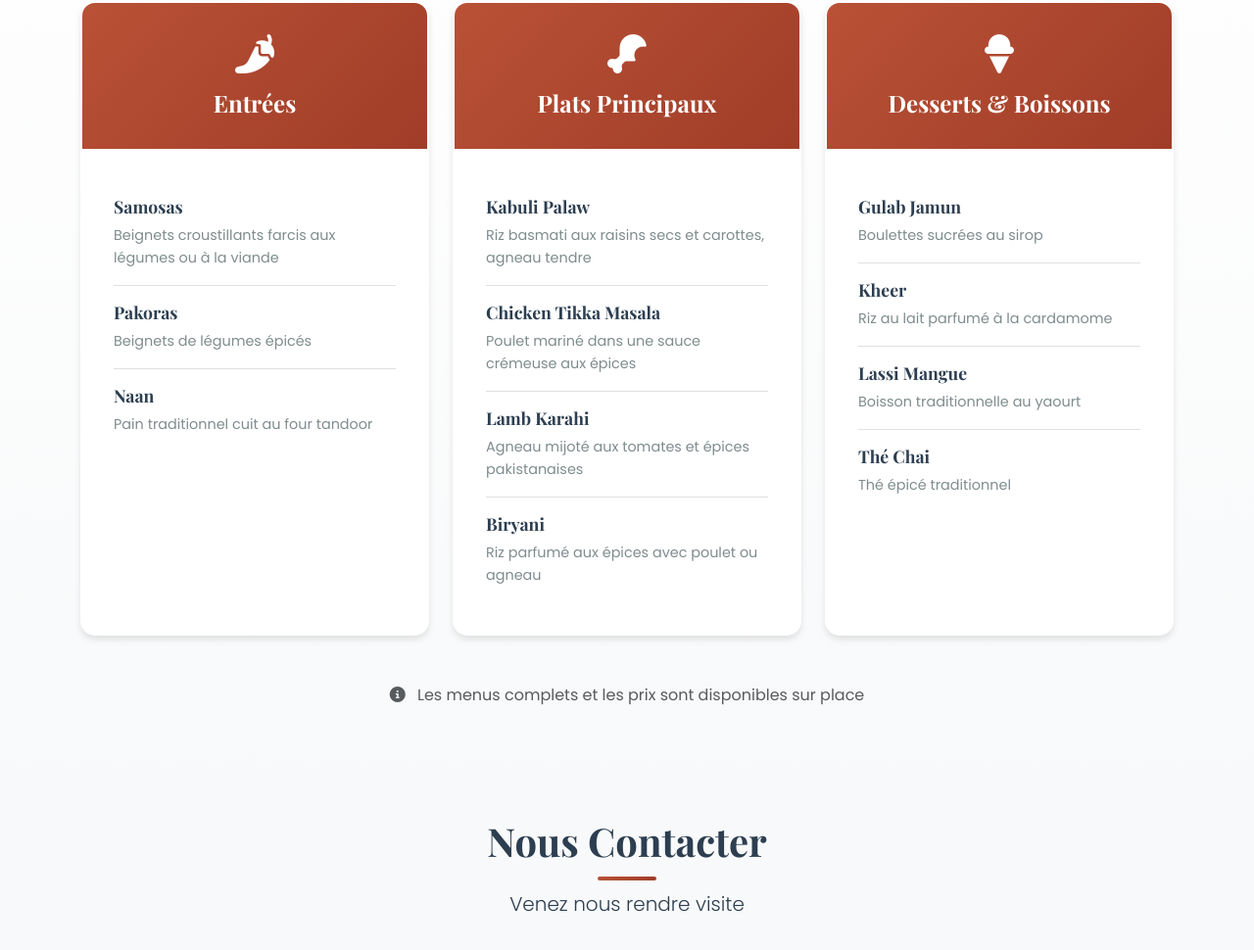
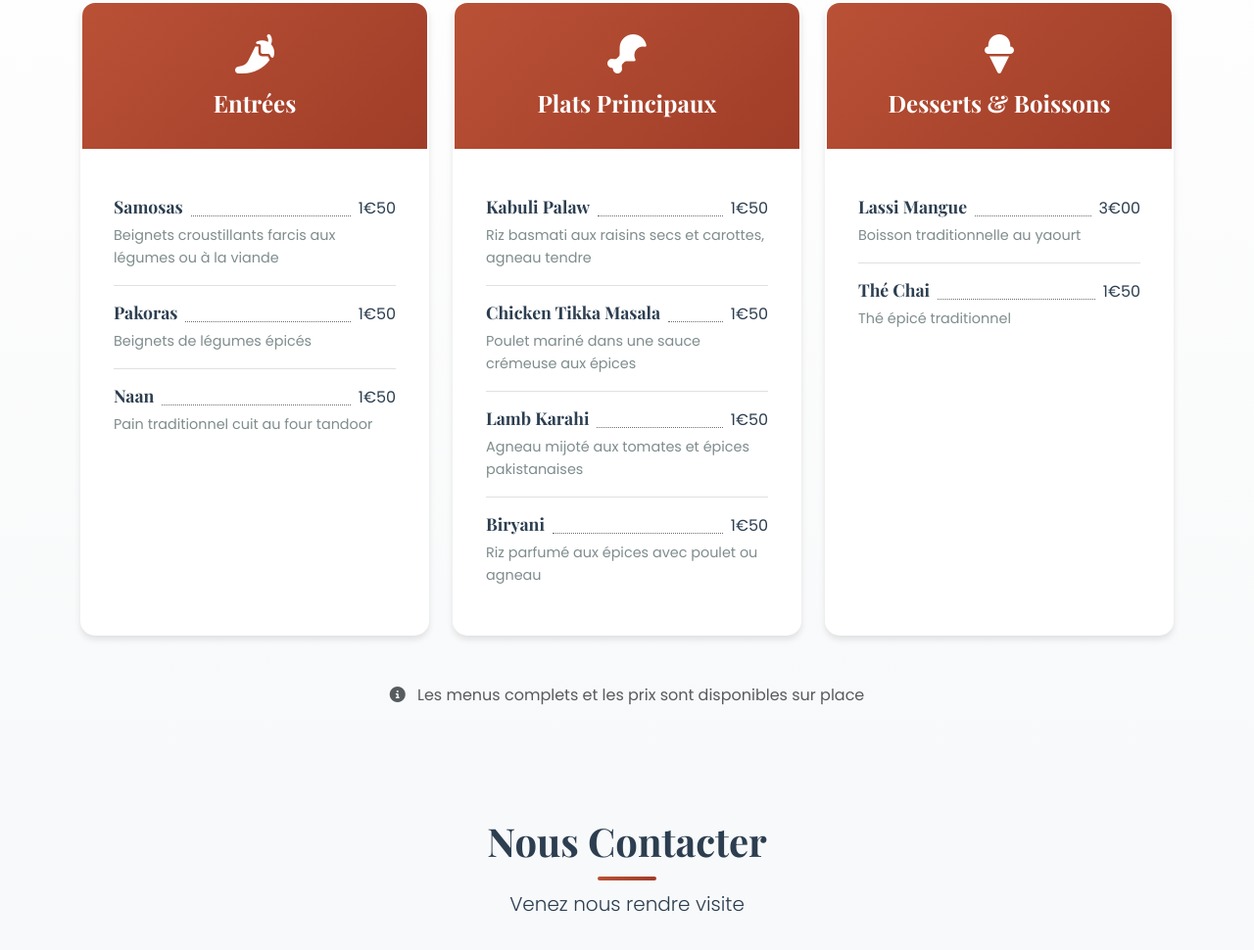
Before and after one commit to Soso7510/skr-preview, a plain HTML site: page index.html in a window 1280 px wide. Shown: the part 2138-3108 px from the top of the page at 98% size. Drawn offline with nearby package versions, Linux system fonts and the light colour scheme.

Commit message:
add price

```diff
--- a/index.html
+++ b/index.html
@@ -134,8 +134,7 @@
             <div class="row align-items-center">
                 <div class="col-lg-6 mb-4 mb-lg-0">
                     <div class="about-image-wrapper">
-                        <img src="images/rest.png" alt="Restaurant Interior"
-                            class="img-fluid rounded shadow-lg"
+                        <img src="images/rest.png" alt="Restaurant Interior" class="img-fluid rounded shadow-lg"
                             onerror="this.src='https://images.unsplash.com/photo-1517248135467-4c7edcad34c4?w=600&h=400&fit=crop'">
                     </div>
                 </div>
@@ -196,15 +195,30 @@
                         </div>
                         <div class="menu-card-body">
                             <div class="menu-item">
-                                <h5>Samosas</h5>
+                                <div class="menu-line">
+                                    <h5 class="item">Samosas</h5>
+                                    <span class="leader"></span>
+                                    <span class="price">1€50</span>
+                                </div>
+
                                 <p>Beignets croustillants farcis aux légumes ou à la viande</p>
                             </div>
                             <div class="menu-item">
-                                <h5>Pakoras</h5>
+                                <div class="menu-line">
+                                    <h5 class="item">Pakoras</h5>
+                                    <span class="leader"></span>
+                                    <span class="price">1€50</span>
+                                </div>
+
                                 <p>Beignets de légumes épicés</p>
                             </div>
                             <div class="menu-item">
+                                <div class="menu-line">
                                     <h5>Naan</h5>
+                                    <span class="leader"></span>
+                                    <span class="price">1€50</span>
+                                </div>
+
                                 <p>Pain traditionnel cuit au four tandoor</p>
                             </div>
                         </div>
@@ -221,19 +235,39 @@
                         <div class="menu-card-body">
                             <div class="menu-item">
                                 <!-- pulao /palaw -->
+                                 <div class="menu-line">
                                     <h5>Kabuli Palaw </h5>
+                                    <span class="leader"></span>
+                                    <span class="price">1€50</span>
+                                </div>
+
                                 <p>Riz basmati aux raisins secs et carottes, agneau tendre</p>
                             </div>
                             <div class="menu-item">
+                                <div class="menu-line">
                                     <h5>Chicken Tikka Masala</h5>
+                                    <span class="leader"></span>
+                                    <span class="price">1€50</span>
+                                </div>
+
                                 <p>Poulet mariné dans une sauce crémeuse aux épices</p>
                             </div>
                             <div class="menu-item">
+                                 <div class="menu-line">
                                     <h5>Lamb Karahi</h5>
+                                    <span class="leader"></span>
+                                    <span class="price">1€50</span>
+                                </div>
+
                                 <p>Agneau mijoté aux tomates et épices pakistanaises</p>
                             </div>
                             <div class="menu-item">
+                                 <div class="menu-line">
                                     <h5>Biryani</h5>
+                                    <span class="leader"></span>
+                                    <span class="price">1€50</span>
+                                </div>
+
                                 <p>Riz parfumé aux épices avec poulet ou agneau</p>
                             </div>
                         </div>
@@ -248,20 +282,24 @@
                             <h3>Desserts & Boissons</h3>
                         </div>
                         <div class="menu-card-body">
+
+
                             <div class="menu-item">
-                                <h5>Gulab Jamun</h5>
-                                <p>Boulettes sucrées au sirop</p>
+                                <div class="menu-line">
+                                    <h5>Lassi Mangue</h5>
+                                    <span class="leader"></span>
+                                    <span class="price">3€00</span>
                                 </div>
-                            <div class="menu-item">
-                                <h5>Kheer</h5>
-                                <p>Riz au lait parfumé à la cardamome</p>
-                            </div>
-                            <div class="menu-item">
-                                <h5>Lassi Mangue</h5>
+
                                 <p>Boisson traditionnelle au yaourt</p>
                             </div>
                             <div class="menu-item">
+                                <div class="menu-line">
                                     <h5>Thé Chai</h5>
+                                    <span class="leader"></span>
+                                    <span class="price">1€50</span>
+                                </div>
+
                                 <p>Thé épicé traditionnel</p>
                             </div>
                         </div>
@@ -334,11 +372,7 @@
                     <div class="map-container">
                         <iframe
                             src="https://www.google.com/maps/embed?pb=!1m18!1m12!1m3!1d163.99331675754974!2d2.356343675625185!3d48.879314998100035!2m3!1f0!2f0!3f0!3m2!1i1024!2i768!4f13.1!3m3!1m2!1s0x47e66fbe0a57ee21%3A0xfe4485e493790ccd!2sSuper%20Kaboul%20Restaurant!5e0!3m2!1sfr!2sfr!4v1764621086415!5m2!1sfr!2sfr"
-                             width="100%"
-                            height="400"
-                            style="border:0;"
-                            allowfullscreen=""
-                            loading="lazy"
+                            width="100%" height="400" style="border:0;" allowfullscreen="" loading="lazy"
                             referrerpolicy="no-referrer-when-downgrade"></iframe>
 
                     </div>
```
Lines whose indentation alone changed are shown as unchanged.
